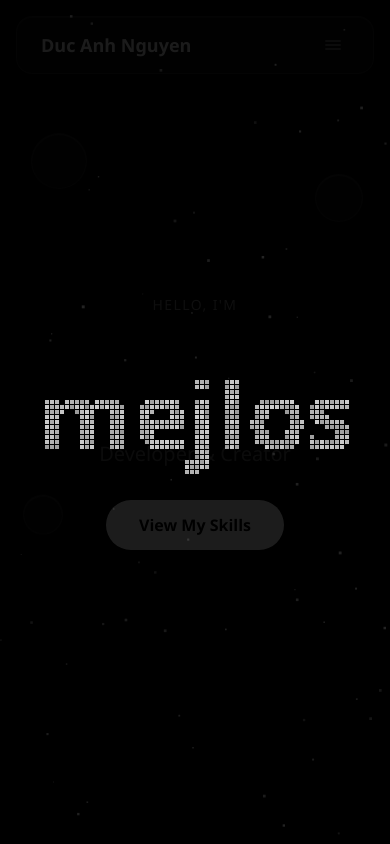
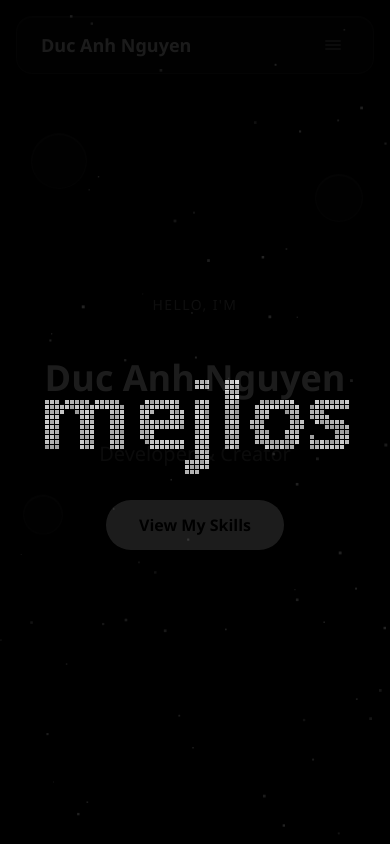
Before and after one commit to vetmogee/mejlos, a Next.js app: page /en in a window 390 px wide. Shown: the top 844 px of the page. Built offline with nearby package versions, Linux system fonts and the light colour scheme.

Commit message:
Remove falling-pixel effect from hero headline
The headline now renders immediately and only keeps the font cycling,
which still starts after the fullscreen intro finishes.

```diff
--- a/components/HeroHeadline.tsx
+++ b/components/HeroHeadline.tsx
@@ -1,12 +1,8 @@
 'use client'
 
-import { useEffect, useRef, useState } from 'react'
+import { useEffect, useState } from 'react'
 import { onIntroFinished } from '@/lib/introSignal'
 
-const FALL_DURATION = 1800
-const HOLD_DURATION = 300
-const CROSSFADE_DURATION = 400
-const SAMPLE_STEP = 4
 const FONT_CYCLE_INTERVAL = 140
 
 const FONTS = [
@@ -22,179 +18,37 @@ const FONTS = [
   'Merriweather',
 ]
 
-type Pixel = {
-  x: number
-  targetY: number
-  startY: number
-  delay: number
-  duration: number
-  size: number
-  alpha: number
-}
-
-function easeOutCubic(t: number) {
-  return 1 - Math.pow(1 - t, 3)
-}
-
 function pickFont(exclude: string) {
   const options = FONTS.filter(f => f !== exclude)
   return options[Math.floor(Math.random() * options.length)]
 }
 
 export default function HeroHeadline({ name }: { name: string }) {
-  const containerRef = useRef<HTMLHeadingElement>(null)
-  const canvasRef = useRef<HTMLCanvasElement>(null)
-  const [canvasVisible, setCanvasVisible] = useState(true)
-  const [textVisible, setTextVisible] = useState(false)
   const [font, setFont] = useState<string | undefined>(undefined)
-  const [reduced, setReduced] = useState(false)
 
   useEffect(() => {
-    if (window.matchMedia('(prefers-reduced-motion: reduce)').matches) {
-      setReduced(true)
-      setCanvasVisible(false)
-      setTextVisible(true)
-      return
-    }
+    if (window.matchMedia('(prefers-reduced-motion: reduce)').matches) return
 
-    const container = containerRef.current
-    const canvas = canvasRef.current
-    if (!container || !canvas) return
-    const ctx = canvas.getContext('2d')
-    if (!ctx) return
-
-    let rafId = 0
     let intervalId: ReturnType<typeof setInterval> | undefined
-    const timers: ReturnType<typeof setTimeout>[] = []
-    let handleResize = () => {}
-
-    function runFall() {
-      let width = 0
-      let height = 0
-      let pixels: Pixel[] = []
-
-      function buildScene() {
-        const dpr = window.devicePixelRatio || 1
-        const rect = container!.getBoundingClientRect()
-        width = rect.width
-        height = rect.height
-        canvas!.width = width * dpr
-        canvas!.height = height * dpr
-        canvas!.style.width = `${width}px`
-        canvas!.style.height = `${height}px`
-        ctx!.setTransform(dpr, 0, 0, dpr, 0, 0)
-
-        const offscreen = document.createElement('canvas')
-        offscreen.width = width
-        offscreen.height = height
-        const offCtx = offscreen.getContext('2d')!
-        const fontSize = Math.min(width / (name.length * 0.56), height * 0.72)
-        offCtx.font = `800 ${fontSize}px Segoe UI, system-ui, sans-serif`
-        offCtx.textAlign = 'center'
-        offCtx.textBaseline = 'middle'
-        offCtx.fillStyle = '#fff'
-        offCtx.fillText(name, width / 2, height / 2)
-
-        const { data } = offCtx.getImageData(0, 0, width, height)
-        pixels = []
-        for (let py = 0; py < height; py += SAMPLE_STEP) {
-          for (let px = 0; px < width; px += SAMPLE_STEP) {
-            const alpha = data[(py * width + px) * 4 + 3]
-            if (alpha > 128) {
-              const delay = Math.random() * (FALL_DURATION * 0.5)
-              pixels.push({
-                x: px,
-                targetY: py,
-                startY: -20 - Math.random() * height * 2,
-                delay,
-                duration: FALL_DURATION - delay,
-                size: SAMPLE_STEP - 1,
-                alpha: 0.85 + Math.random() * 0.15,
-              })
-            }
-          }
-        }
-      }
-
-      buildScene()
-
-      handleResize = () => buildScene()
-      window.addEventListener('resize', handleResize)
-
-      const start = performance.now()
-
-      function frame(now: number) {
-        const elapsed = now - start
-        ctx!.clearRect(0, 0, width, height)
-        ctx!.fillStyle = 'rgba(232, 232, 232, 1)'
-
-        for (const p of pixels) {
-          if (elapsed < p.delay) continue
-          const t = Math.min(1, (elapsed - p.delay) / p.duration)
-          const y = p.startY + (p.targetY - p.startY) * easeOutCubic(t)
-          ctx!.globalAlpha = p.alpha
-          ctx!.fillRect(p.x, y, p.size, p.size)
-        }
-        ctx!.globalAlpha = 1
-
-        if (elapsed < FALL_DURATION) {
-          rafId = requestAnimationFrame(frame)
-        }
-      }
-      rafId = requestAnimationFrame(frame)
-
-      timers.push(
-        setTimeout(() => {
-          setFont(pickFont(''))
-          setTextVisible(true)
-          setCanvasVisible(false)
-        }, FALL_DURATION + HOLD_DURATION),
-      )
-
-      timers.push(
-        setTimeout(() => {
+    const unsubscribe = onIntroFinished(() => {
       intervalId = setInterval(
         () => setFont(prev => pickFont(prev ?? '')),
         FONT_CYCLE_INTERVAL,
       )
-        }, FALL_DURATION + HOLD_DURATION + CROSSFADE_DURATION),
-      )
-    }
-
-    const unsubscribe = onIntroFinished(runFall)
+    })
 
     return () => {
       unsubscribe()
-      cancelAnimationFrame(rafId)
       clearInterval(intervalId)
-      timers.forEach(clearTimeout)
-      window.removeEventListener('resize', handleResize)
     }
-  }, [name])
+  }, [])
 
   return (
-    <div className="relative inline-block">
     <h1
-        ref={containerRef}
-        className="m-0 whitespace-nowrap text-4xl sm:text-5xl md:text-6xl font-extrabold leading-tight text-white transition-opacity"
-        style={{
-          opacity: textVisible ? 1 : 0,
-          transitionDuration: `${CROSSFADE_DURATION}ms`,
-          fontFamily: font,
-        }}
+      className="m-0 whitespace-nowrap text-4xl sm:text-5xl md:text-6xl font-extrabold leading-tight text-white"
+      style={{ fontFamily: font }}
     >
       {name}
     </h1>
-      {!reduced && (
-        <canvas
-          ref={canvasRef}
-          className="absolute inset-0 w-full h-full transition-opacity pointer-events-none"
-          style={{
-            opacity: canvasVisible ? 1 : 0,
-            transitionDuration: `${CROSSFADE_DURATION}ms`,
-          }}
-        />
-      )}
-    </div>
   )
 }
```
Lines whose indentation alone changed are shown as unchanged.
